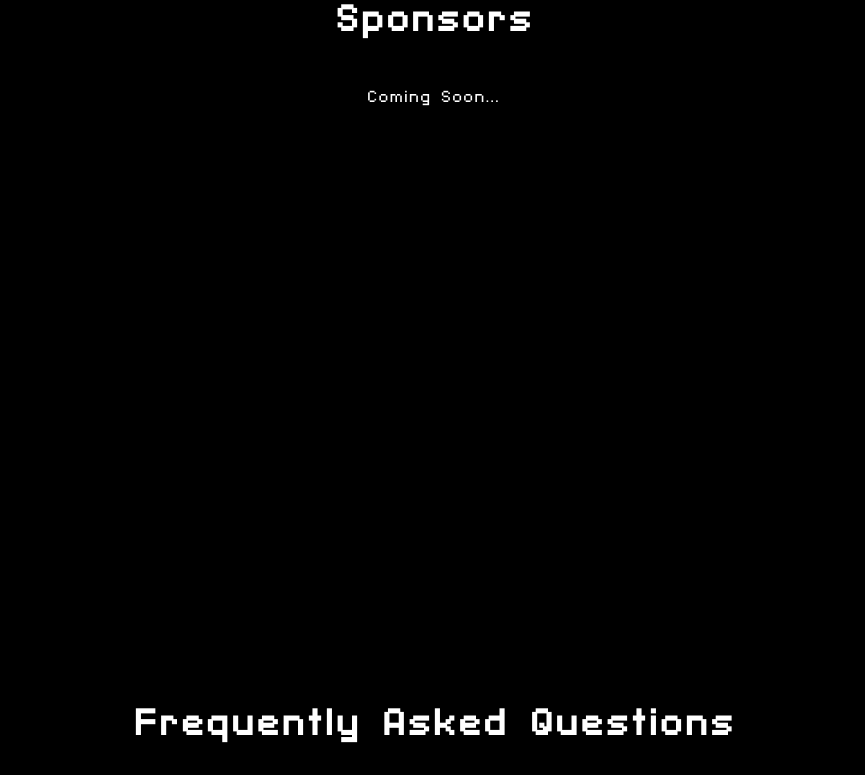
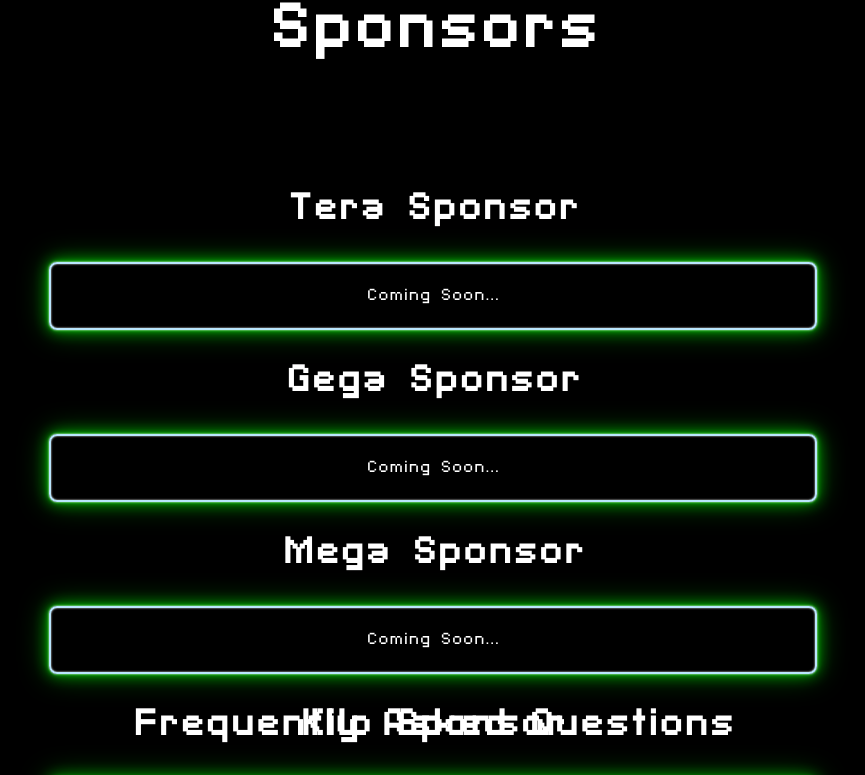
Before and after one commit to Binary-KGEC/bainary-akash, a Next.js app: page / in a window 1280 px wide. Shown: the part 4354-5129 px from the top of the page, without its empty margins (207-1072 px from the left). Built offline with nearby package versions, Linux system fonts and the light colour scheme.

Commit message:
Sponsors section

```diff
--- a/src/components/Sponsors.tsx
+++ b/src/components/Sponsors.tsx
@@ -1,4 +1,6 @@
 import PageSection from "./PageSection";
+import Image from "next/image";
+import Link from "next/link";
 
 const Sponsors = () => {
   return (
@@ -8,11 +10,91 @@ const Sponsors = () => {
         className="flex flex-col mb-20 my-5 sm:mb-20 justify-center items-center text-white"
       >
         <div className="px-4 mx-auto sm:px-6 lg:px-8 max-w-7xl">
-          <h2 className="text-4xl text-center font-bold my-16 sm:mt-24 mb-8">
+          <h2 className="text-6xl text-center font-bold my-16 sm:mt-24 mb-24">
             Sponsors
           </h2>
-          <div className="m-5 lg:mx-64 p-3">
-            <p>Coming Soon...</p>
+
+          <div className="flex items-center justify-center flex-col">
+            <h2 className="text-4xl text-center font-bold my-8">
+              Tera Sponsor
+            </h2>
+            <div className="w-[calc(80vw)] md:w-[calc(60vw)] backdrop-blur-sm bg-black/5 p-5 grid grid-cols-1 gap-4 border-2 rounded-lg border-sky-200 shadow-[0_0_2px_#fff,inset_0_0_2px_#fff,0_0_5px_#1C1,0_0_15px_#0A0,0_0_30px_#060]">
+              <div className="text-center">
+                {/* <Link href="/">
+                  <Image
+                    src="https://www.google.com/images/branding/googlelogo/2x/googlelogo_color_160x56dp.png"
+                    width={300}
+                    height={300}
+                    alt="Picture of the author"
+                  />
+                </Link> */}
+                Coming Soon...
+              </div>
+              {/* <div className="">
+                <Link href="/">
+                  <Image
+                    src="https://www.google.com/images/branding/googlelogo/2x/googlelogo_color_160x56dp.png"
+                    width={300}
+                    height={300}
+                    alt="Picture of the author"
+                  />
+                </Link>
+              </div> */}
+            </div>
+          </div>
+          <div className="flex items-center justify-center flex-col">
+            <h2 className="text-4xl text-center font-bold my-8">
+              Gega Sponsor
+            </h2>
+            <div className="w-[calc(80vw)] md:w-[calc(60vw)] backdrop-blur-sm bg-black/5 p-5 grid grid-cols-1 gap-4 border-2 rounded-lg border-sky-200 shadow-[0_0_2px_#fff,inset_0_0_2px_#fff,0_0_5px_#1C1,0_0_15px_#0A0,0_0_30px_#060]">
+              <div className="text-center">
+                {/* <Link href="/">
+                  <Image
+                    src="https://www.google.com/images/branding/googlelogo/2x/googlelogo_color_160x56dp.png"
+                    width={300}
+                    height={300}
+                    alt="Picture of the author"
+                  />
+                </Link> */}
+                Coming Soon...
+              </div>
+            </div>
+          </div>
+          <div className="flex items-center justify-center flex-col">
+            <h2 className="text-4xl text-center font-bold my-8">
+              Mega Sponsor
+            </h2>
+            <div className="w-[calc(80vw)] md:w-[calc(60vw)] backdrop-blur-sm bg-black/5 p-5 grid grid-cols-1 gap-4 border-2 rounded-lg border-sky-200 shadow-[0_0_2px_#fff,inset_0_0_2px_#fff,0_0_5px_#1C1,0_0_15px_#0A0,0_0_30px_#060]">
+              <div className="text-center">
+                {/* <Link href="/">
+                  <Image
+                    src="https://www.google.com/images/branding/googlelogo/2x/googlelogo_color_160x56dp.png"
+                    width={300}
+                    height={300}
+                    alt="Picture of the author"
+                  />
+                </Link> */}
+                Coming Soon...
+              </div>
+            </div>
+          </div>
+          <div className="flex items-center justify-center flex-col">
+            <h2 className="text-4xl text-center font-bold my-8">
+              Kilo Sponsor
+            </h2>
+            <div className="w-[calc(80vw)] md:w-[calc(60vw)] backdrop-blur-sm bg-black/5 p-5 grid grid-cols-1 gap-4 border-2 rounded-lg border-sky-200 shadow-[0_0_2px_#fff,inset_0_0_2px_#fff,0_0_5px_#1C1,0_0_15px_#0A0,0_0_30px_#060]">
+              <div className="text-center">
+                {/* <Link href="/">
+                  <Image
+                    src="https://www.google.com/images/branding/googlelogo/2x/googlelogo_color_160x56dp.png"
+                    width={300}
+                    height={300}
+                    alt="Picture of the author"
+                  />
+                </Link> */}
+                Coming Soon...
+              </div>
+            </div>
           </div>
         </div>
       </div>
```
